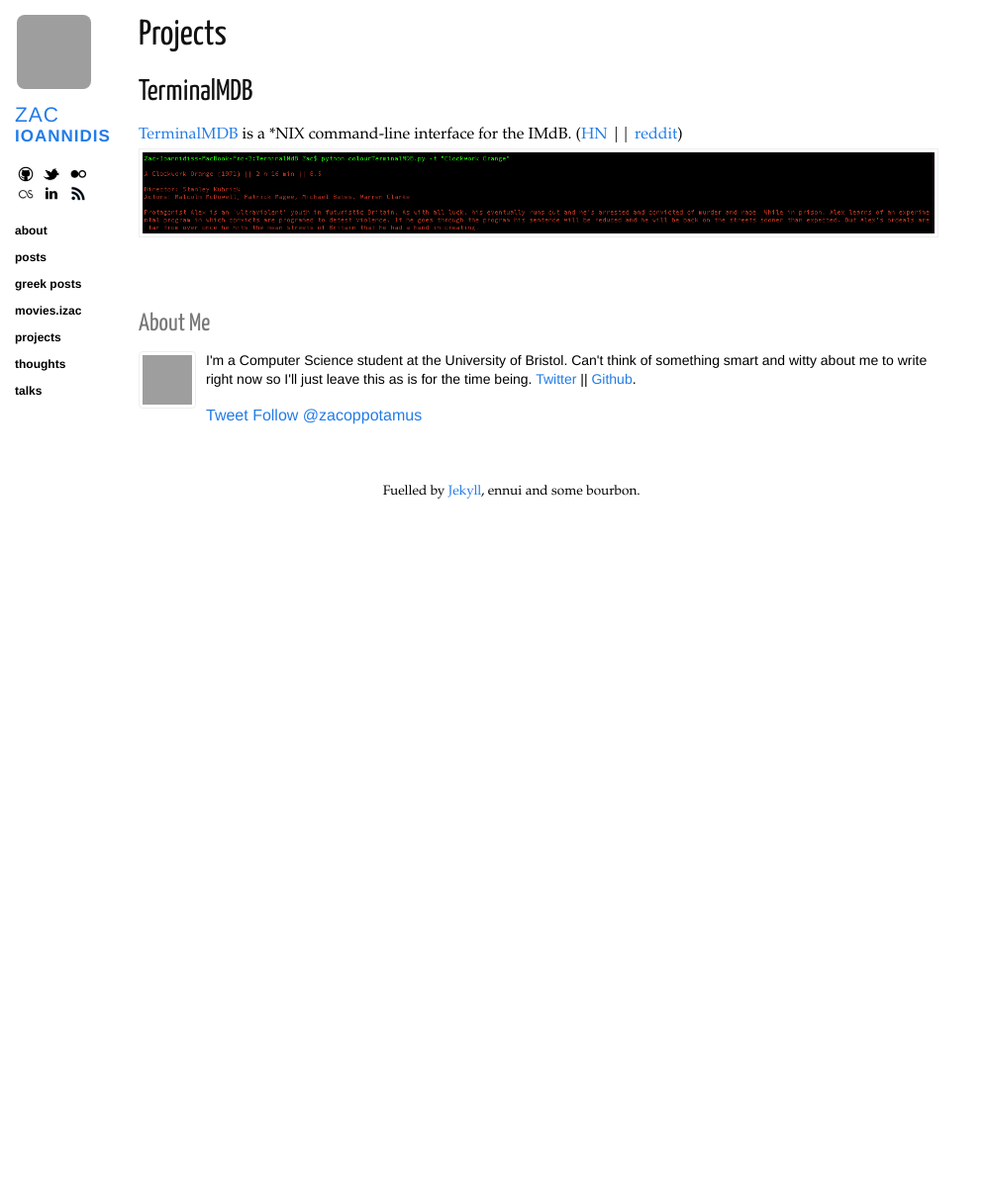
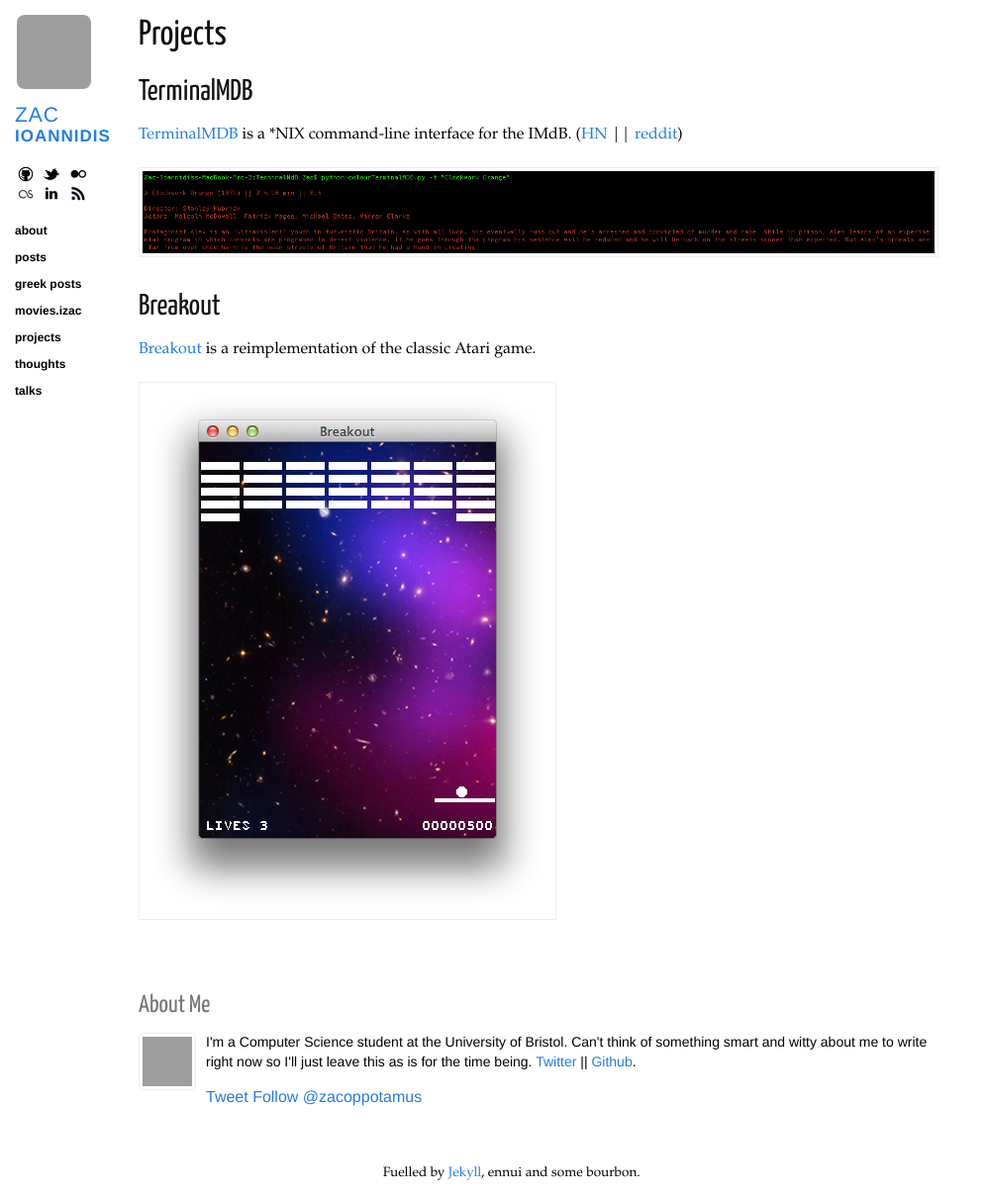
Before and after one commit to zacoppotamus/zacoppotamus.github.com, a Jekyll site: the page built from pages/projects.md, in a window 1280 px wide. Shown: the whole page at 99% size, without its empty margins (0-996 px from the left). Built offline with Jekyll 4.4.1, drawn with Linux system fonts in a browser that asks for light colours; nearby versions of some CDN libraries; comment, search, counter and statistics services are not loaded; before the commit the page ends 900 px from its top, so only the background shows below that; grey boxes are pictures that could not be loaded.

Commit message:
Updated projects page

```diff
--- a/pages/projects.md
+++ b/pages/projects.md
@@ -7,4 +7,11 @@ category: projects
 [TerminalMDB](https://github.com/zacoppotamus/TerminaIMdB)
 ---
 [TerminalMDB](https://github.com/zacoppotamus/TerminaIMdB) is a *NIX command-line interface for the IMdB. ([HN](http://news.ycombinator.com/item?id=4962797) || [reddit](http://www.reddit.com/r/Python/comments/15dr9j/i_made_a_cli_to_retrieve_info_from_the_imdb/))
+
 [![Screenshot](/images/terminalmdb.png "TerminalMDB")](/images/terminalmdb.png)
+
+[Breakout](https://github.com/zacoppotamus/Breakout)
+---
+[Breakout](https://github.com/zacoppotamus/Breakout) is a reimplementation of the classic Atari game.
+
+[![Screenshot](/images/Breakout1.png "TerminalMDB")](/images/terminalmdb.png)
```
Also changed, not shown: images/Breakout1.png (added), images/Breakout2.png (added).
